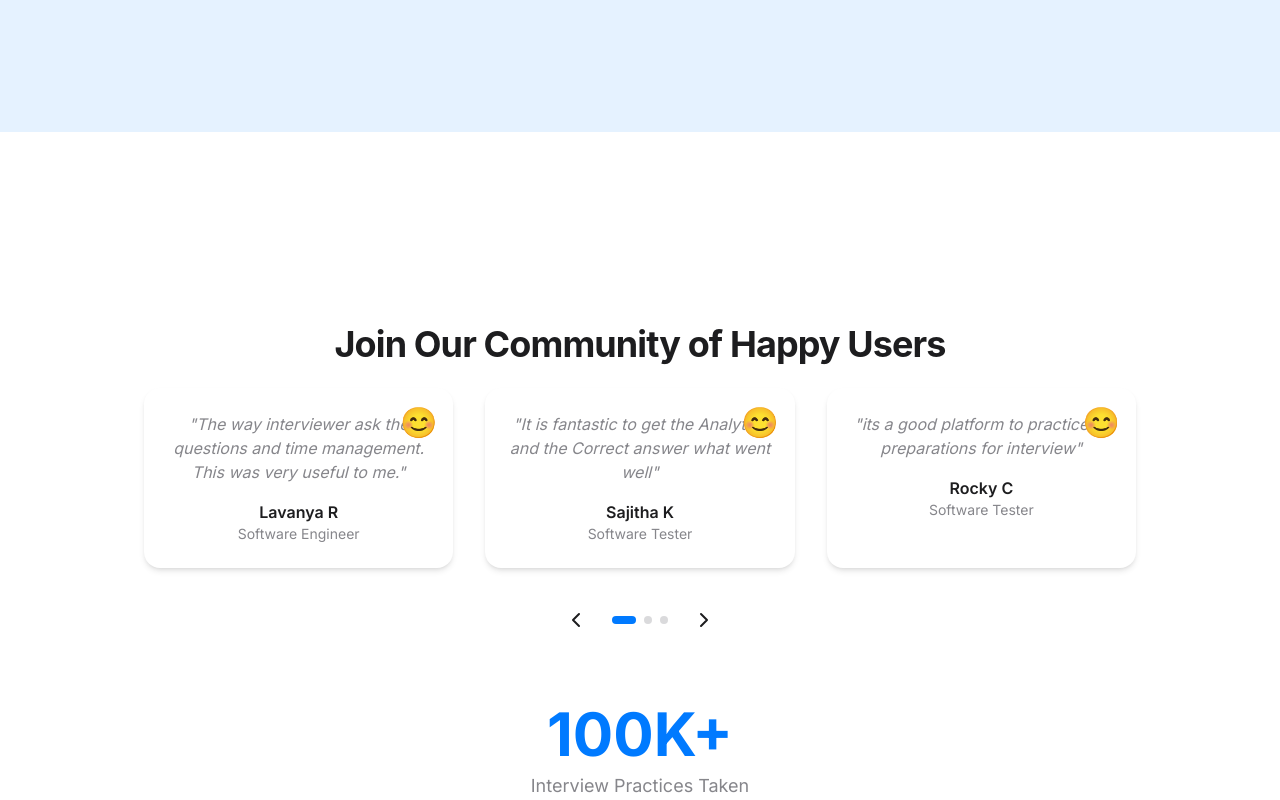
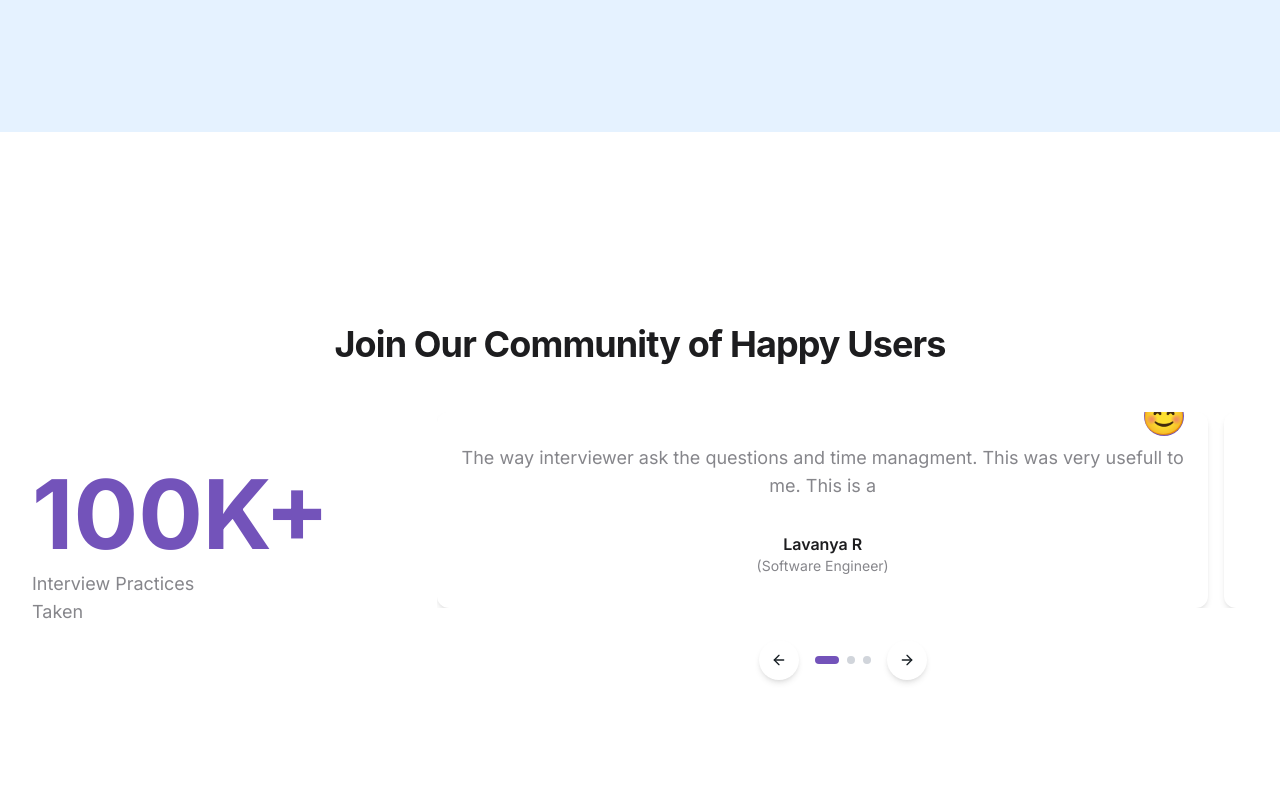
Before and after one commit to star-digilabs/viva-quest-interview-hub, a React (Vite) app: page / in a window 1280 px wide. Shown: the part 8840-9640 px from the top of the page. Built offline with nearby package versions, Linux system fonts and the light colour scheme.

Commit message:
Refactor: Implement scrolling behavior
Refactor the community section to implement scrolling behavior.

```diff
--- a/src/components/CommunitySection.tsx
+++ b/src/components/CommunitySection.tsx
@@ -1,18 +1,25 @@
 
-import React from 'react';
+import React, { useState } from 'react';
 import { ChevronLeft, ChevronRight } from 'lucide-react';
+import {
+  Carousel,
+  CarouselContent,
+  CarouselItem,
+  CarouselNext,
+  CarouselPrevious
+} from "@/components/ui/carousel";
 
 const communityUsers = [
   {
     name: 'Lavanya R',
     role: 'Software Engineer',
-    quote: 'The way interviewer ask the questions and time management. This was very useful to me.',
+    quote: 'The way interviewer ask the questions and time managment. This was very usefull to me. This is a',
     emoji: '😊'
   },
   {
     name: 'Sajitha K',
     role: 'Software Tester',
-    quote: 'It is fantastic to get the Analytics and the Correct answer what went well',
+    quote: 'It is fantastic to get the Analytics and the Correct answer what went well what to improve',
     emoji: '😊'
   },
   {
@@ -24,59 +31,72 @@ const communityUsers = [
 ];
 
 const CommunitySection = () => {
+  const [activeIndex, setActiveIndex] = useState(0);
+
   return (
-    <section className="bg-viva-gray-light py-16 md:py-24">
+    <section className="bg-white py-16 md:py-24">
       <div className="section">
         <div className="text-center mb-16 fade-in-section">
-          <h2 className="text-4xl font-bold text-viva-gray-darker mb-6">
+          <h2 className="text-4xl font-bold text-viva-gray-darker mb-12">
             Join Our Community of Happy Users
           </h2>
 
-          <div className="relative max-w-5xl mx-auto px-4">
-            <div className="flex justify-center space-x-8">
-              {communityUsers.map((user, index) => (
-                <div
-                  key={index}
-                  className="bg-white p-6 rounded-2xl shadow-md w-80 text-center relative"
-                >
-                  <div className="absolute top-4 right-4 text-3xl">{user.emoji}</div>
-                  <p className="text-viva-gray-dark mb-4 italic">"{user.quote}"</p>
-                  <div className="font-semibold text-viva-gray-darker">{user.name}</div>
-                  <div className="text-viva-gray-dark text-sm">{user.role}</div>
+          <div className="flex flex-col md:flex-row items-center max-w-7xl mx-auto">
+            {/* 100K+ Counter on the left side */}
+            <div className="w-full md:w-1/3 mb-10 md:mb-0 text-center md:text-left">
+              <div className="text-6xl md:text-8xl font-bold text-[#7353BA]">
+                100K+
               </div>
-              ))}
+              <div className="text-lg text-viva-gray-dark font-normal mt-2">
+                Interview Practices<br />Taken
+              </div>
             </div>
 
-            <div className="flex justify-center items-center mt-8 space-x-4">
-              <button
-                className="p-2 rounded-full bg-viva-gray-light hover:bg-viva-gray-dark/10 transition-all"
-                aria-label="Previous testimonial"
+            {/* Testimonial carousel on the right */}
+            <div className="w-full md:w-2/3 relative">
+              <Carousel
+                opts={{
+                  align: "start",
+                  loop: true,
+                }}
+                className="w-full"
+                onSelect={(index) => setActiveIndex(index)}
               >
-                <ChevronLeft className="h-6 w-6 text-viva-gray-darker" />
-              </button>
+                <CarouselContent>
+                  {communityUsers.map((user, index) => (
+                    <CarouselItem key={index} className="md:basis-[calc(100%-40px)]">
+                      <div className="bg-white p-6 pt-8 pb-8 rounded-xl shadow-md relative">
+                        <div className="absolute -top-4 right-6 text-4xl bg-[#7353BA] text-white rounded-full p-2 w-10 h-10 flex items-center justify-center">
+                          {user.emoji}
+                        </div>
+                        <p className="text-viva-gray-dark mb-4 text-lg">{user.quote}</p>
+                        <div className="mt-8">
+                          <div className="font-semibold text-viva-gray-darker">{user.name}</div>
+                          <div className="text-viva-gray-dark text-sm">({user.role})</div>
+                        </div>
+                      </div>
+                    </CarouselItem>
+                  ))}
+                </CarouselContent>
+                <div className="flex justify-center items-center mt-8">
+                  <CarouselPrevious className="static transform-none h-10 w-10 rounded-full border-none shadow-md bg-white hover:bg-gray-100 mr-4">
+                    <ChevronLeft className="h-6 w-6" />
+                  </CarouselPrevious>
                   <div className="flex space-x-2">
                     {communityUsers.map((_, i) => (
                       <div
                         key={i}
-                    className={`h-2 w-2 rounded-full ${
-                      i === 0 ? 'bg-viva-blue w-6' : 'bg-viva-gray-dark bg-opacity-30'
+                        className={`h-2 rounded-full ${
+                          i === activeIndex ? 'bg-[#7353BA] w-6' : 'bg-gray-300 w-2'
                         }`}
                       />
                     ))}
                   </div>
-              <button
-                className="p-2 rounded-full bg-viva-gray-light hover:bg-viva-gray-dark/10 transition-all"
-                aria-label="Next testimonial"
-              >
-                <ChevronRight className="h-6 w-6 text-viva-gray-darker" />
-              </button>
+                  <CarouselNext className="static transform-none h-10 w-10 rounded-full border-none shadow-md bg-white hover:bg-gray-100 ml-4">
+                    <ChevronRight className="h-6 w-6" />
+                  </CarouselNext>
                 </div>
-
-            <div className="mt-16 text-center text-6xl font-bold text-viva-blue">
-              100K+
-              <div className="text-lg text-viva-gray-dark font-normal mt-2">
-                Interview Practices Taken
-              </div>
+              </Carousel>
             </div>
           </div>
         </div>
```
Also changed, not shown: 1 other file (tests, documents, lock files or other folders). Lines whose indentation alone changed are shown as unchanged.
